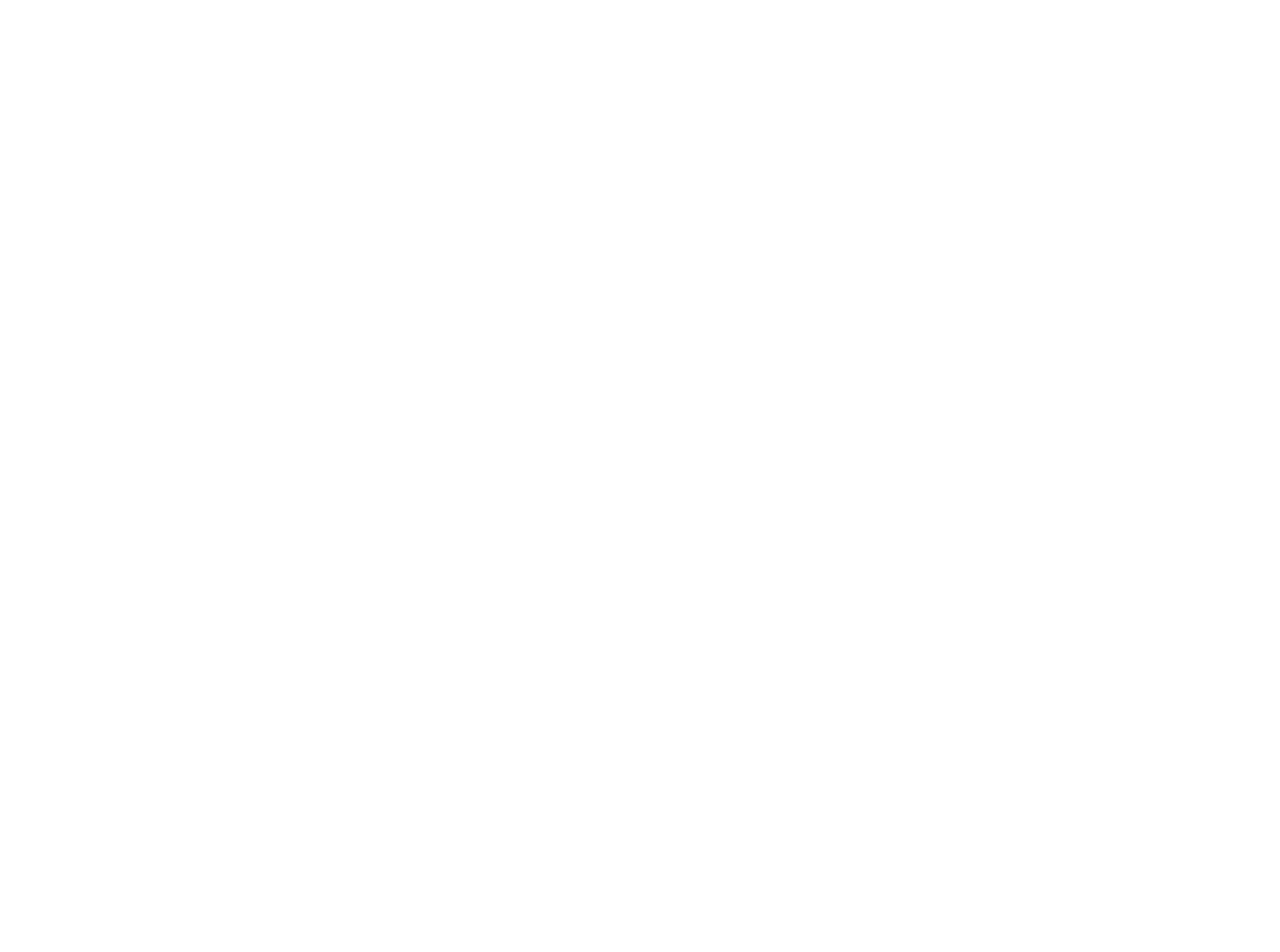
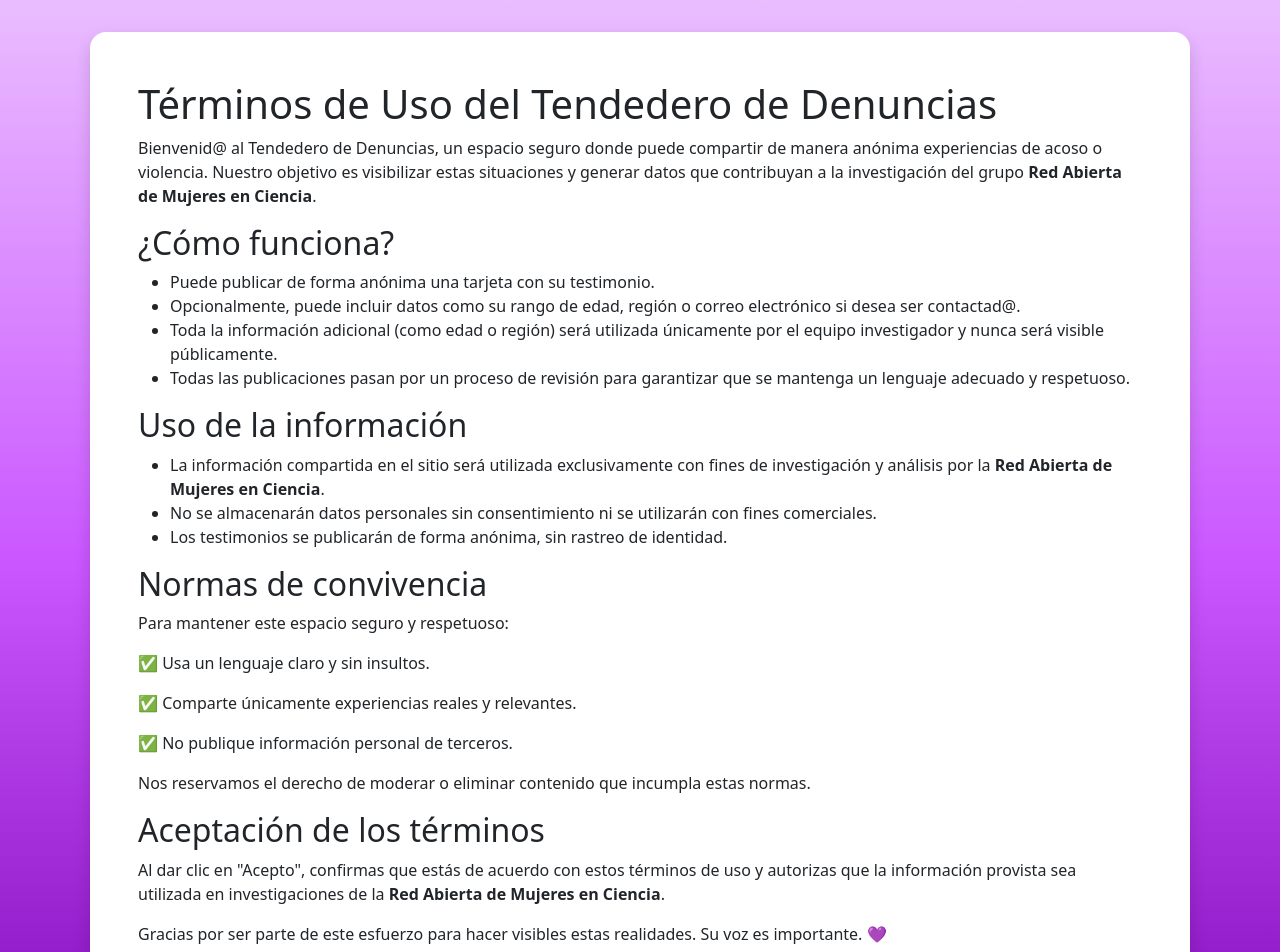
Before and after one commit to boapu18/PR_Tendedero, a React (Create React App) app in the folder client/: page /terms-of-use in a window 1280 px wide. Before the commit this address had no page. Shown: the top 952 px of the page. Before the commit the page ends 800 px from the top, so only its background shows below. Built offline with nearby package versions, Linux system fonts and the light colour scheme.

Commit message:
Página de términos y uso

```diff
--- a/client/src/App.js
+++ b/client/src/App.js
@@ -1,15 +1,18 @@
 import React from "react";
 import FormPage from "./pages/FormPage";
 import ReportVisualizer from "./pages/ReportVisualizer";
+import TermsPage from "./pages/TermsPage";
 import { BrowserRouter, Routes, Route } from "react-router-dom";
+import TermsProtectedRoute from "./protecters/TermsProtectedRoute";
 
 function App() {
   return (
     <BrowserRouter>
       <Routes>
         <Route path="/">
-          <Route path="home" element={<ReportVisualizer/>}></Route>
-          <Route path="report" element={<FormPage/>}></Route>
+          <Route index element={<TermsProtectedRoute><ReportVisualizer/></TermsProtectedRoute>}></Route>
+          <Route path="report" element={<TermsProtectedRoute><FormPage/></TermsProtectedRoute>}></Route>
+          <Route path="terms-of-use" element={<TermsPage/>}></Route>
         </Route>
       </Routes>
     </BrowserRouter>
--- a/client/src/components/ClientNavBar.js
+++ b/client/src/components/ClientNavBar.js
@@ -1,5 +1,6 @@
 import React from "react";
 import { useNavigate } from "react-router-dom";
+import { Link } from "react-router-dom";
 
 function NavBar(){
 
@@ -15,6 +16,9 @@ function NavBar(){
                 <h1>Tendedero Virtual de Denuncia</h1>
                 <button className="main-button" onClick={handleRegisterButtonClick}>Registrar denuncia</button>
             </div>
+            <div className="d-flex justify-content-between align-items-center mx-2 mb-2">
+                <Link to={"/terms-of-use"} className="text-muted">Términos de Uso</Link>
+            </div>
         </div>
     );
 }
--- a/client/src/components/ReportForm.js
+++ b/client/src/components/ReportForm.js
@@ -19,7 +19,7 @@ function ReportForm() {
 
 
     const handleCancelClick = () => {
-        navigate("/home");
+        navigate("/");
     };
 
     // Function executed when form is submitted
@@ -47,7 +47,7 @@ function ReportForm() {
                         confirmButton: 'custom-swal-confirm'
                     }
                 }).then((result) => {
-                    navigate("/home");
+                    navigate("/");
                 });
 
             } else {
--- /dev/null
+++ b/client/src/pages/TermsPage.js
@@ -0,0 +1,70 @@
+import React from 'react';
+import PurpleBackground from "../components/PurpleBackground";
+import { useNavigate } from 'react-router-dom';
+
+function TermsPage(){
+
+    const navigate = useNavigate();
+
+    const handleAcceptClick = () => {
+        localStorage.setItem("tendedero-terms-of-use-accepted", true);
+        navigate("/");
+    };
+
+    return(
+        <PurpleBackground>
+            <div className="container py-4">
+                <div className="bg-white shadow rounded-4 p-5 m-2">
+
+                    <h1>Términos de Uso del Tendedero de Denuncias</h1>
+
+                    <p>Bienvenid@ al Tendedero de Denuncias, un espacio seguro donde puede compartir de manera anónima
+                    experiencias de acoso o violencia. Nuestro objetivo es visibilizar estas situaciones y generar datos
+                    que contribuyan a la investigación del grupo <b>Red Abierta de Mujeres en Ciencia</b>.</p>
+
+                    <h2>¿Cómo funciona?</h2>
+
+                    <ul>
+                        <li>Puede publicar de forma anónima una tarjeta con su testimonio.</li>
+                        <li>Opcionalmente, puede incluir datos como su rango de edad, región o correo electrónico si desea ser contactad@.</li>
+                        <li>Toda la información adicional (como edad o región) será utilizada únicamente por el equipo investigador y nunca será visible públicamente.</li>
+                        <li>Todas las publicaciones pasan por un proceso de revisión para garantizar que se mantenga un lenguaje adecuado y respetuoso.</li>
+                    </ul>
+
+                    <h2>Uso de la información</h2>
+
+
+                    <ul>
+                        <li>La información compartida en el sitio será utilizada exclusivamente con fines de investigación y análisis por la <b>Red Abierta de Mujeres en Ciencia</b>.</li>
+                        <li>No se almacenarán datos personales sin consentimiento ni se utilizarán con fines comerciales.</li>
+                        <li>Los testimonios se publicarán de forma anónima, sin rastreo de identidad.</li>
+                    </ul>
+
+
+                    <h2>Normas de convivencia</h2>
+
+                    <p>Para mantener este espacio seguro y respetuoso:</p>
+
+                    <p>✅ Usa un lenguaje claro y sin insultos.</p>
+                    <p>✅ Comparte únicamente experiencias reales y relevantes.</p>
+                    <p>✅ No publique información personal de terceros.</p>
+
+                    <p>Nos reservamos el derecho de moderar o eliminar contenido que incumpla estas normas.</p>
+
+                    <h2>Aceptación de los términos</h2>
+
+                    <p>Al dar clic en "Acepto", confirmas que estás de acuerdo con estos términos de uso y
+                        autorizas que la información provista sea utilizada en investigaciones de la <b>Red Abierta de Mujeres en Ciencia</b>.</p>
+
+                    <p>Gracias por ser parte de este esfuerzo para hacer visibles estas realidades. Su voz es importante. 💜</p>
+
+                    <div className="d-flex justify-content-center mt-5">
+                        <button className="main-button" onClick={handleAcceptClick}>Acepto</button>
+                    </div>
+                </div>
+            </div>
+        </PurpleBackground>
+    );
+}
+
+export default TermsPage;
--- /dev/null
+++ b/client/src/protecters/TermsProtectedRoute.js
@@ -0,0 +1,13 @@
+import React from 'react';
+import { Navigate } from 'react-router-dom';
+
+function TermsProtectedRoute({ children }){
+
+    if (localStorage.getItem("tendedero-terms-of-use-accepted")){
+        return children;
+    }
+
+    return <Navigate to="/terms-of-use"/>
+}
+
+export default TermsProtectedRoute;
```
